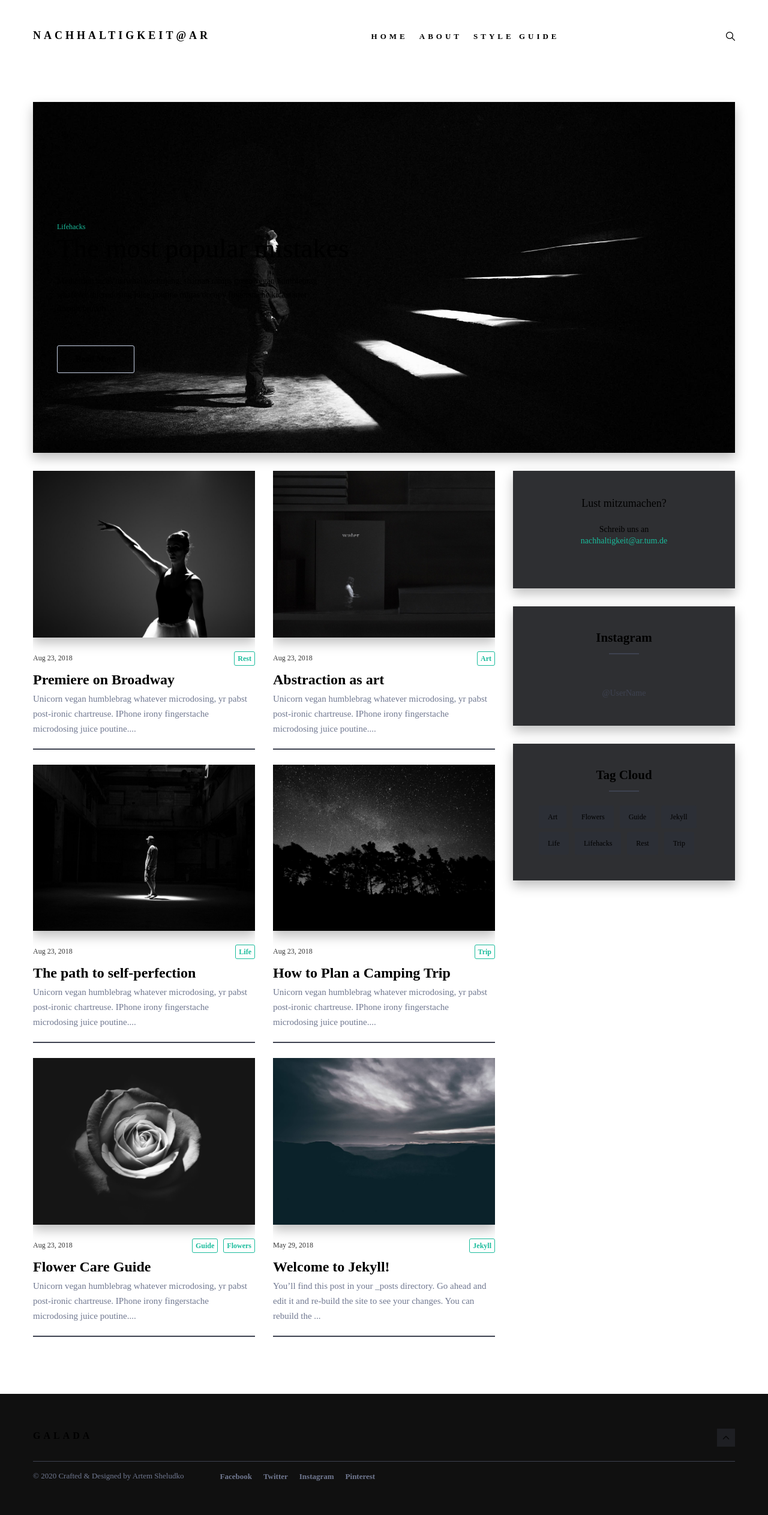
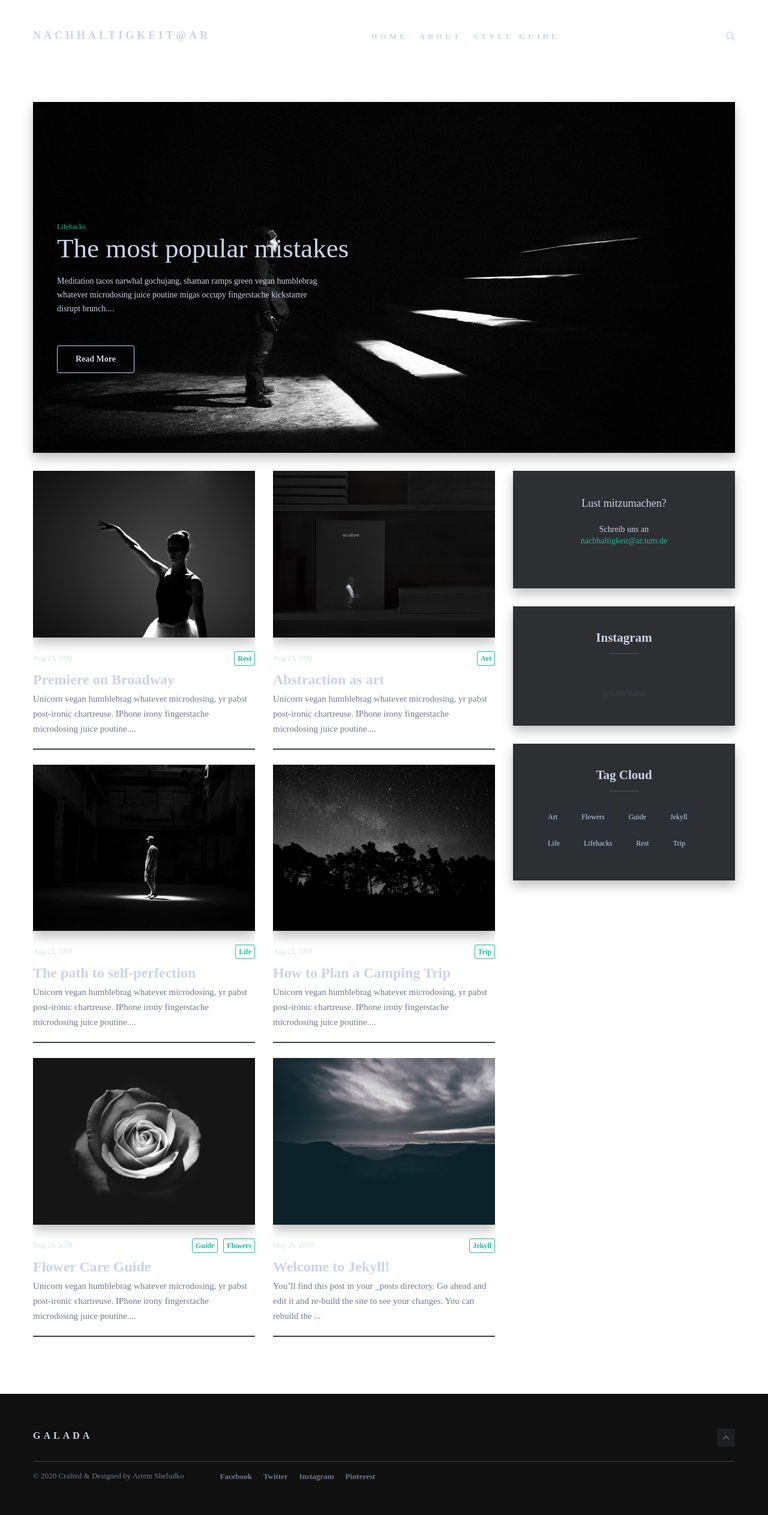
Before and after one commit to hingstarne/artumnachhaltigkeit, a Jekyll site: the page built from index.html, in a window 1280 px wide. Shown: the whole page at 60% size. Built offline with Jekyll 4.4.1, drawn with Linux system fonts in a browser that asks for light colours; nearby versions of some CDN libraries; some web fonts are replaced; the list of posts is cut into pages by our own code; a file with an impossible date is left out.

Commit message:
change colour

```diff
--- a/_sass/0-settings/_colors.scss
+++ b/_sass/0-settings/_colors.scss
@@ -2,7 +2,7 @@
 $primary-color: #1ABC9C;
 $secondary-color: #C19CD8;
 $highlight: #ffeea8;
-$text: #000000;
+$text: #C9D3E7;
 $gray-blue: #707890;
 $white: #ffffff;
 $black: #101010;
```
